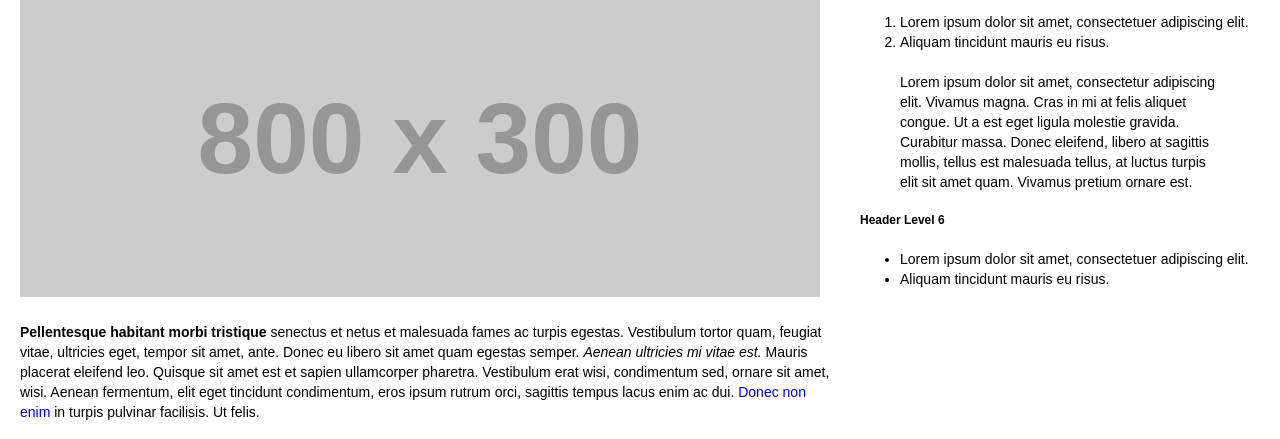
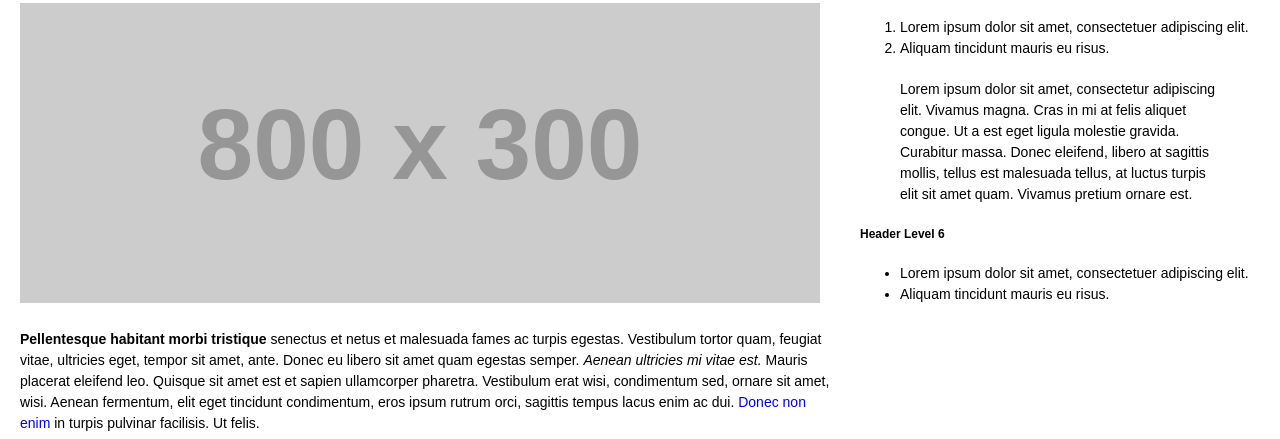
Before and after one commit to andrewehipp/starter, a website: page index.html in a window 1280 px wide. Shown: the part 197-636 px from the top of the page. Drawn offline with nearby package versions, Linux system fonts and the light colour scheme; placeholder pictures from the web are drawn by us.

Commit message:
Using unit-less line height for the default base line height variable.

```diff
--- a/css/global/_settings.variables.scss
+++ b/css/global/_settings.variables.scss
@@ -15,7 +15,7 @@ $spacing-unit:            20px;
 $base-font-size:		  14px;
 
 /// Calculated Line Height
-$base-line-height:	 1.42857em; // (20/14)
+$base-line-height:	 1.5; // default
 
 
 
```
Also changed, not shown: css/global.css, dist/production.min.css.
